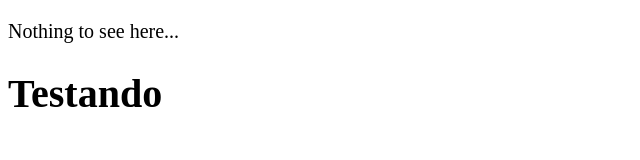
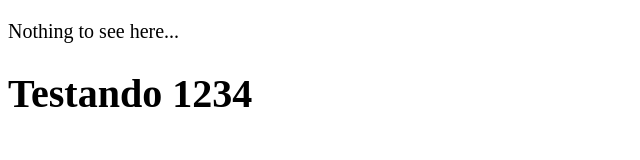
Before and after one commit to SamuelDSP/Pratica-HTML-CSS-Javascript, a plain HTML site: page index.html in a window 1280 px wide. Shown: the whole page, without its empty margins (0-640 px from the left). Drawn offline with Linux system fonts and the light colour scheme.

Commit message:
commit teste

```diff
--- a/index.html
+++ b/index.html
@@ -17,7 +17,7 @@
 <body>
   <p>Nothing to see here...</p>
   <h1>
-    Testando
+    Testando 1234
   </h1>
   <!-- Project -->
   <script src="main.js"></script>
```
